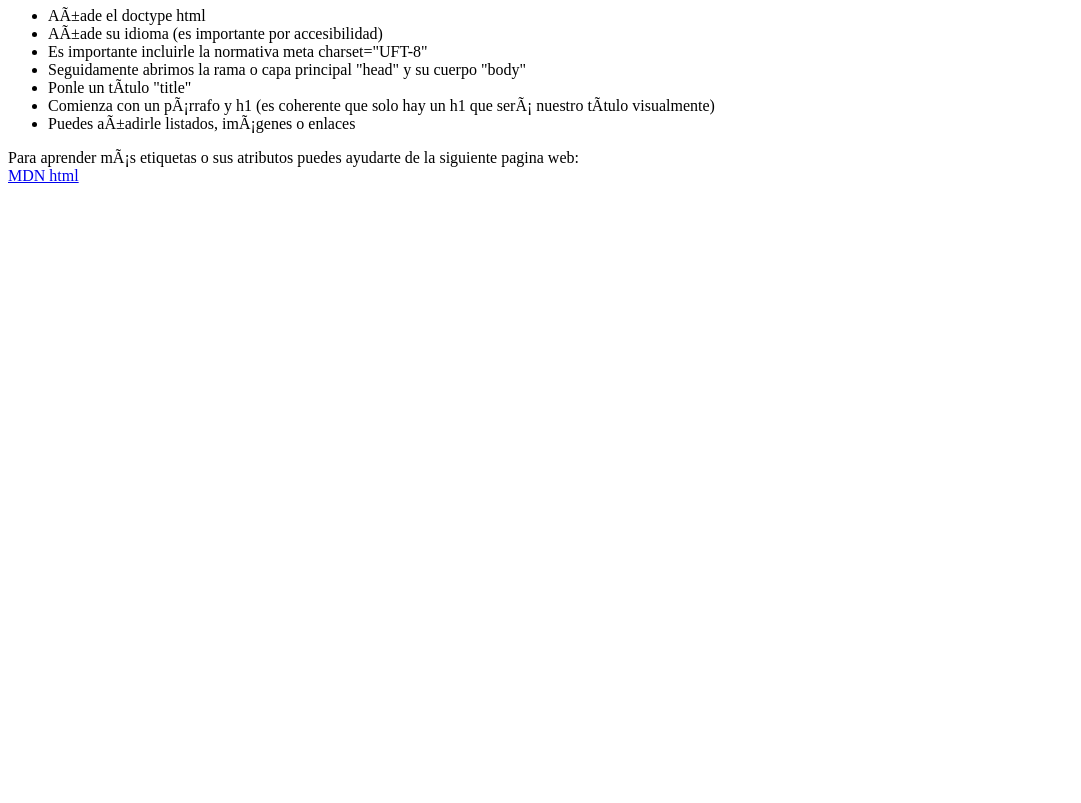
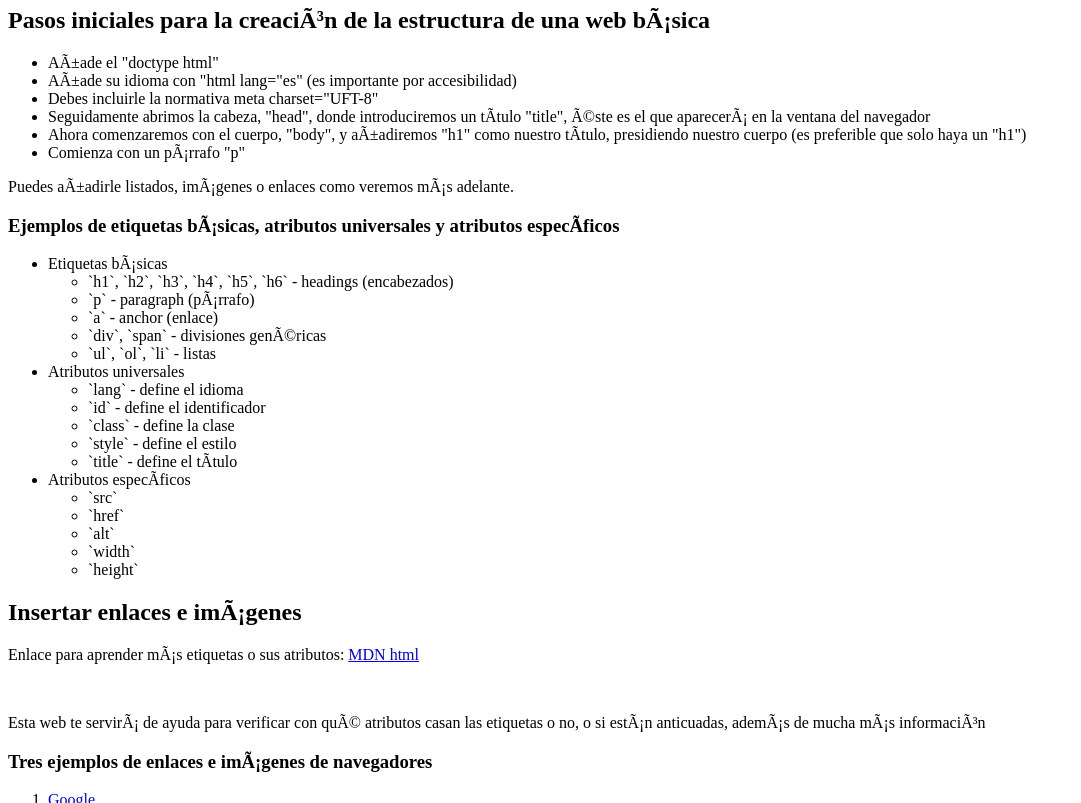
Before and after one commit to RocioLdlT/demo-html, a website: page Exercises .html/sample1.html in a window 1280 px wide. Shown: the part 73-876 px from the top of the page, without its empty margins (0-1081 px from the left). Before the commit the page ends 800 px from the top, so only its background shows below. Drawn offline with Linux system fonts and the light colour scheme.

Commit message:
Update result ex1.html

```diff
--- a/Exercises .html/sample1.html
+++ b/Exercises .html/sample1.html
@@ -1,22 +1,19 @@
 <!--
- - Crear un documento HTML con la estructura básica (sample1.html)
- - Agregar un comentario al inicio del documento
+- Crear un documento HTML con la estructura básica (sample1.html)
+- Agregar un comentario al inicio del documento
 - Agregar un título a la página
 - Agregar varios párrafo
 - Agregar un titulo a las listas siguiente
 - Agregar una lista desordenada con 3 elementos
-- Agrega una lista desordenada con 3 elementos cada uno
-  con una lista anidada con 3 elementos
+- Agrega una lista desordenada con 3 elementos cada uno con una lista anidada con 3 elementos
 - Agrega un título al resto de la página
 - Agregar alguna imagen con un texto alternativo
-- Agregar un titulo a la lista siguiente
-  dentro de la sección de imágenes
+- Agregar un titulo a la lista siguiente dentro de la sección de imágenes
 - Agregar una lista ordenada con 3 elementos, que sean enlaces a
 - Google
 - Bing
 - DuckDuckGo
-- Agregar un párrafo con los mismos enlaces
-  asociados a las imagen de cada buscador
+- Agregar un párrafo con los mismos enlaces asociados a las imagen de cada buscador
 - Validar el documento con el servicio de validación de W3C
 -->
 
@@ -24,24 +21,72 @@
 <html lang="es">
     <meta charset="UFT-8">
     <head>
-        <title>Creando una web</title>
+        <title>Web básica</title>
     </head>
     <body>
-        <h1>Creando una web</h1>
+        <h1>Web básica</h1>
+        <h2>Pasos iniciales para la creación de la estructura de una web básica</h2>
         <p><ul>
-                <li>Añade el doctype html</li>
-                <li>Añade su idioma (es importante por accesibilidad)</li>
-                <li>Es importante incluirle la normativa meta charset="UFT-8"</li>
-                <li>Seguidamente abrimos la rama o capa principal "head" y su cuerpo "body"</li>
-                <li>Ponle un título "title"</li>
-                <li>Comienza con un párrafo y h1 (es coherente que solo hay un h1 que será nuestro título visualmente)</li>
-                <li>Puedes añadirle listados, imágenes o enlaces</li>
+                <li>Añade el "doctype html"</li>
+                <li>Añade su idioma con "html lang="es" (es importante por accesibilidad)</li>
+                <li>Debes incluirle la normativa meta charset="UFT-8"</li>
+                <li>Seguidamente abrimos la cabeza, "head", donde introduciremos un título "title", éste es el que aparecerá en la ventana del navegador</li>
+                <li>Ahora comenzaremos con el cuerpo, "body", y añadiremos "h1" como nuestro título, presidiendo nuestro cuerpo (es preferible que solo haya un "h1")</li>
+                <li>Comienza con un párrafo "p"</li>
             </ul>
-        </p>Para aprender más etiquetas o sus atributos puedes ayudarte de la siguiente pagina web:
-        <br>
+        <p>Puedes añadirle listados, imágenes o enlaces como veremos más adelante.</p>
+        <h3>Ejemplos de etiquetas básicas, atributos universales y atributos específicos</h3>
+        <ul>
+            <li>Etiquetas básicas
+                <ul>
+                    <li>`h1`, `h2`, `h3`, `h4`, `h5`, `h6` - headings (encabezados)</li>
+                    <li>`p` - paragraph (párrafo)</li>
+                    <li>`a` - anchor (enlace)</li>
+                    <li>`div`, `span` - divisiones genéricas</li>
+                    <li>`ul`, `ol`, `li` - listas</li>
+                </ul>
+            </li>
+            <li>Atributos universales
+                <ul>
+                    <li>`lang` - define el idioma</li>
+                    <li>`id` - define el identificador</li>
+                    <li>`class` - define la clase</li>
+                    <li>`style` - define el estilo</li>
+                    <li>`title` - define el título</li>
+                </ul>
+            </li>
+            <li>Atributos específicos
+                <ul>
+                    <li>`src`</li>
+                    <li>`href`</li>
+                    <li>`alt`</li>
+                    <li>`width`</li>
+                    <li>`height`</li>
+                </ul>
+            </li>
+        </ul>
+        <h2>Insertar enlaces e imágenes</h2>
+        <p>Enlace para aprender más etiquetas o sus atributos:
             <a href="https://developer.mozilla.org/en-US/docs/Web/HTML">MDN html</a>
             <div>
                 <img src="../Mi primera página web.jpg" alt="" width="100">
             </div>
+        </p>
+        <p>Esta web te servirá de ayuda para verificar con qué atributos casan las etiquetas o no, o si están anticuadas, además de mucha más información</p>
+        <h3>Tres ejemplos de enlaces e imágenes de navegadores</h3>
+        <ol>
+            <li><a href="https://www.google.com/?hl=es">Google</a></li>
+            <div>
+                <img src="./Img Google.jpg" alt="" width="200">
+            </div>
+            <li><a href="https://www.bing.com/?setlang=es">Bing</a></li>
+            <div>
+                <img src="./img Bing.jpg" alt="" width="200">
+            </div>
+            <li><a href="https://duckduckgo.com/">DuckDuckGo</a></li>
+            <div>
+                <img src="./Img DuckDuckGo.jpg" alt="" width="200">
+            </div>
+        </ol>
     </body>
 </html>
```
Also changed, not shown: Exercises .html/Img DuckDuckGo.jpg (added), Exercises .html/Img Google.jpg (added), Exercises .html/img Bing.jpg (added).
